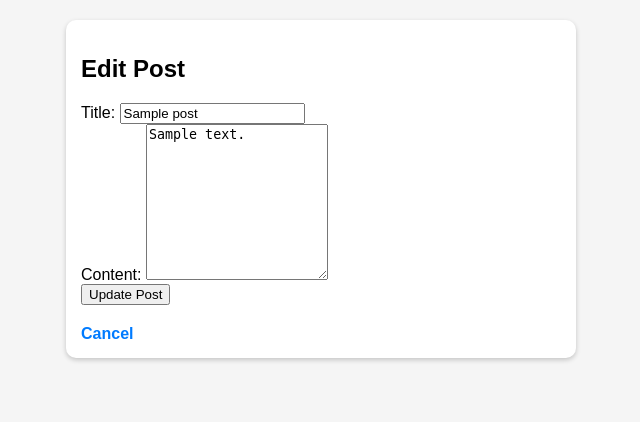
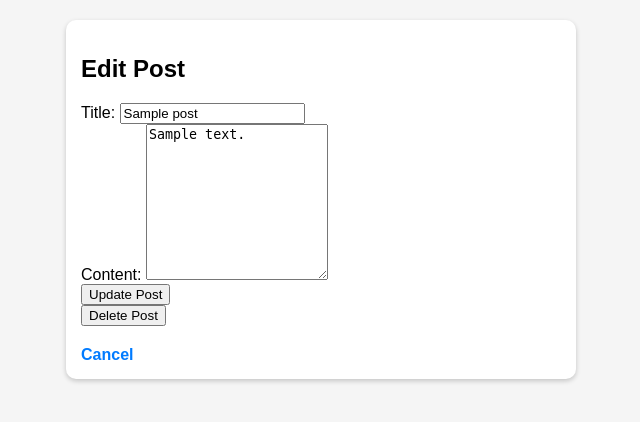
Before and after one commit to software-students-spring2025/web-app, a Flask app: template templates/edit_post.html in a window 1280 px wide. Shown: the top 422 px of the page, without its empty margins (319-959 px from the left). Run offline with Flask 3, Linux system fonts and the light colour scheme; the template is opened without the code that fills it: most values are stand-ins (such as "Sample title", 1, 10 or a date in 2020).

Commit message:
created button for delete post

```diff
--- a/templates/edit_post.html
+++ b/templates/edit_post.html
@@ -24,6 +24,11 @@
             <button type="submit" class="submit-button">Update Post</button>
         </form>
 
+        <!--delete post button-->
+        <form action="{{ url_for('delete_post', post_id=post._id|string) }}" method="POST" >
+            <button type="submit" class="delete-button" >Delete Post</button>
+        </form>
+
         <!--cancel button-->
         <a href="{{ url_for('post_detail', post_id=post._id|string) }}" class="back-link">Cancel</a> <!--go back to post detail after editing-->
 
```
